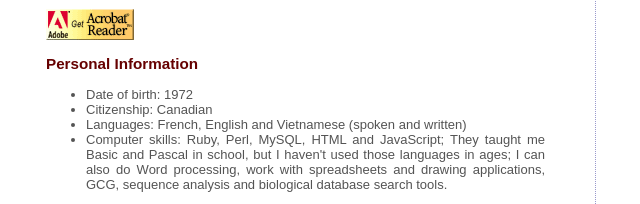
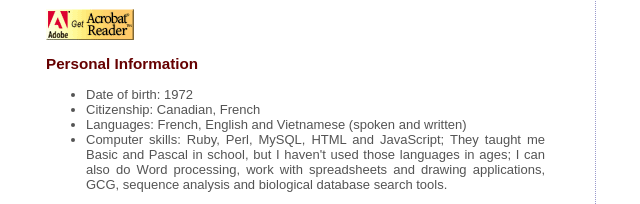
Before and after one commit to qhienle/www.wetbench.eu, a plain HTML site: page cv/index.html in a window 1280 px wide. Shown: the part 2055-2259 px from the top of the page, 244-884 px from the left. Drawn offline with Linux system fonts and the light colour scheme.

Commit message:
Add French to Citizenship in CV

```diff
--- a/cv/index.html
+++ b/cv/index.html
@@ -81,7 +81,7 @@
 
 		<ul>
 			<li>Date of birth: 1972</li>
-			<li>Citizenship: Canadian</li>
+			<li>Citizenship: Canadian, French</li>
 			<li>Languages: French, English and Vietnamese (spoken and written)</li>
 			<li>Computer skills: Ruby, Perl, MySQL, HTML and JavaScript; They taught me Basic and Pascal in school, but I haven't used those languages in ages; I can also do Word processing, work with spreadsheets and drawing applications, GCG, sequence analysis and biological database search tools. </li>
 		</ul>
```
